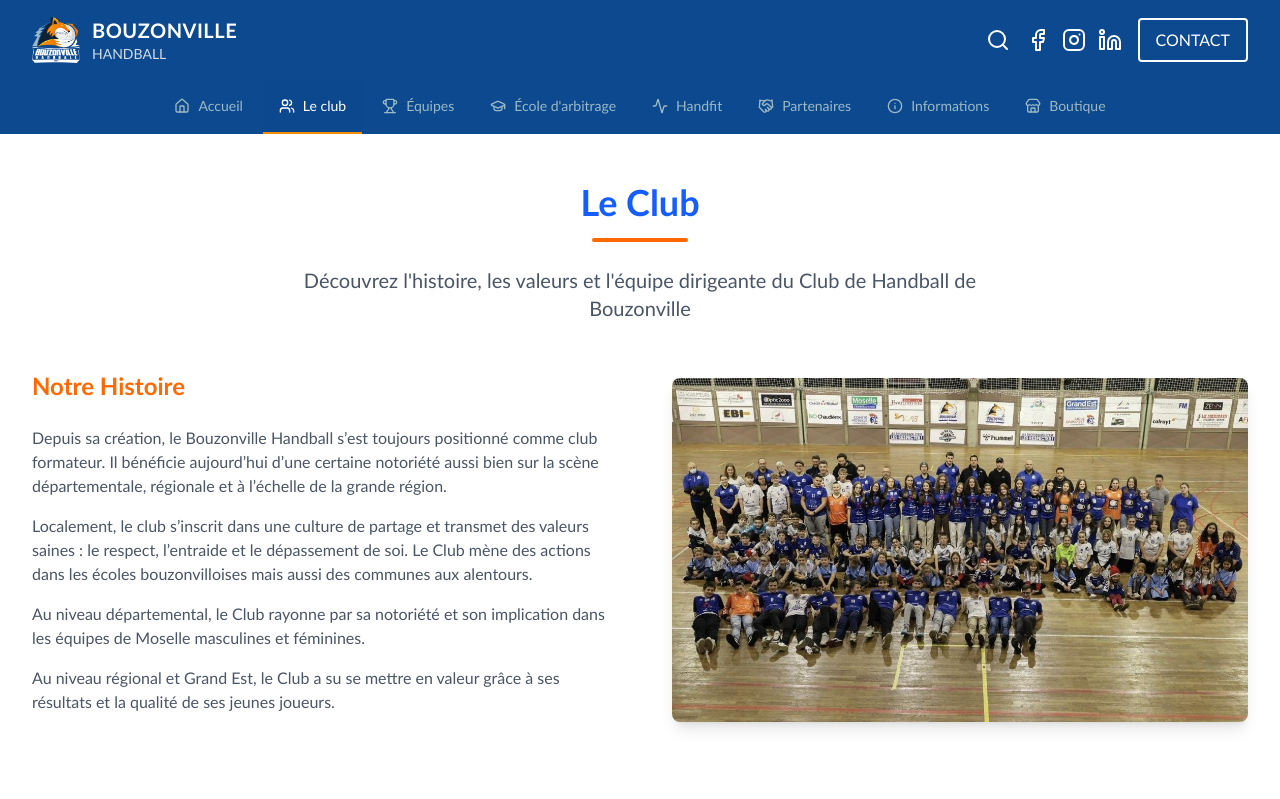
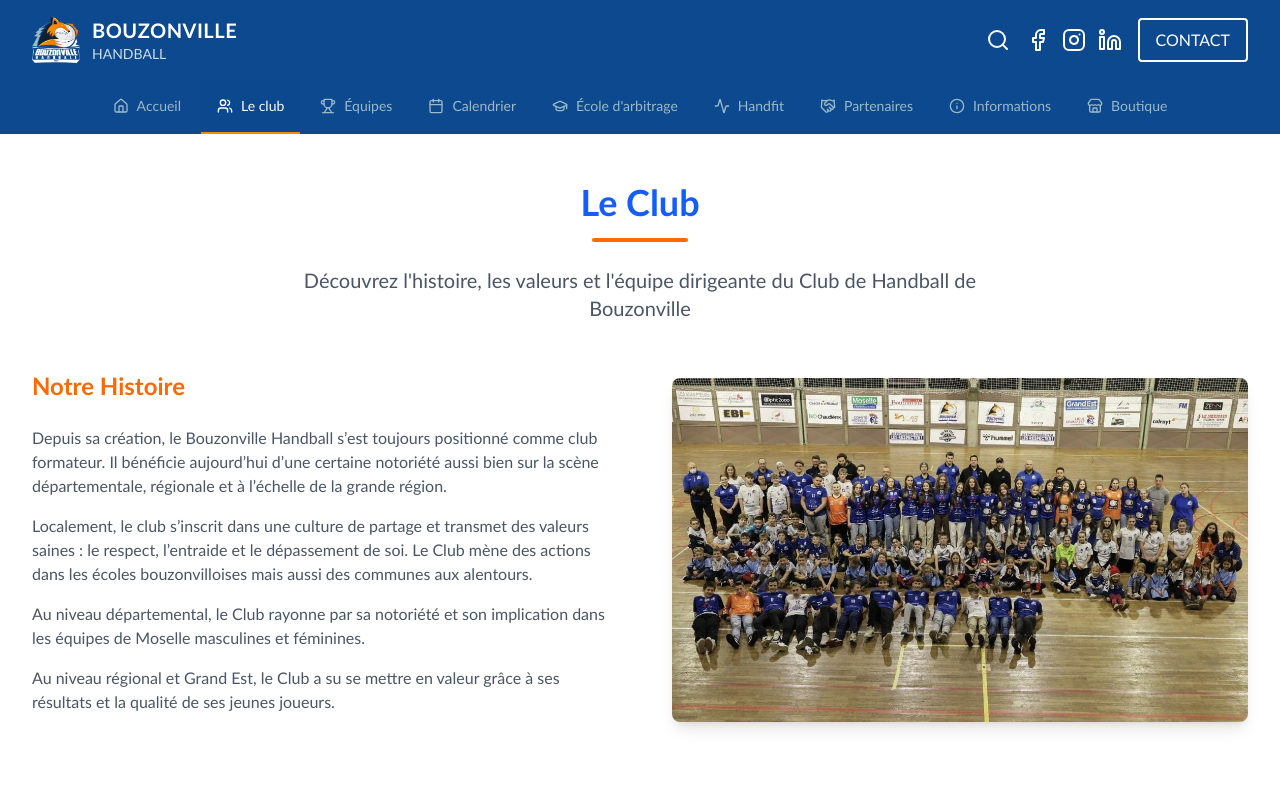
Before and after one commit to LoricBndn/bouzonville-handball-site, a Next.js app: page /club in a window 1280 px wide. Shown: the top 799 px of the page. Built offline with nearby package versions, Linux system fonts and the light colour scheme.

Commit message:
Add Calendrier link to Navbar
Added a new navigation item for 'Calendrier' with the Calendar icon and route '/calendrier' to the Navbar component.

```diff
--- a/src/components/layout/Navbar.tsx
+++ b/src/components/layout/Navbar.tsx
@@ -6,6 +6,7 @@ import {
   Home,
   Users,
   Trophy,
+  Calendar,
   GraduationCap,
   Activity,
   Handshake,
@@ -20,6 +21,7 @@ export default function NavBar() {
     { href: "/", label: "Accueil", icon: Home },
     { href: "/club", label: "Le club", icon: Users },
     { href: "/equipes", label: "Équipes", icon: Trophy },
+    { href: "/calendrier", label: "Calendrier", icon: Calendar },
     { href: "/arbitrage", label: "École d'arbitrage", icon: GraduationCap },
     { href: "/handfit", label: "Handfit", icon: Activity },
     { href: "/partenaires", label: "Partenaires", icon: Handshake },
```
